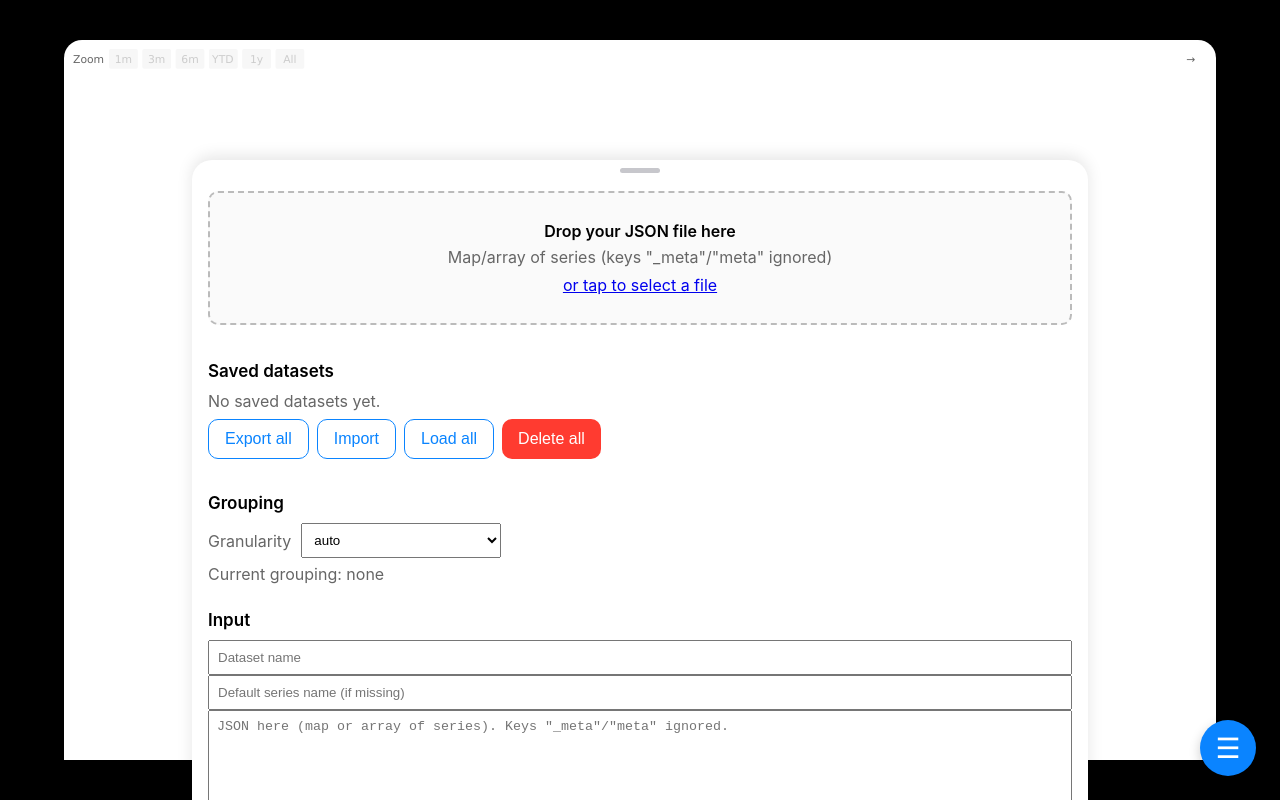
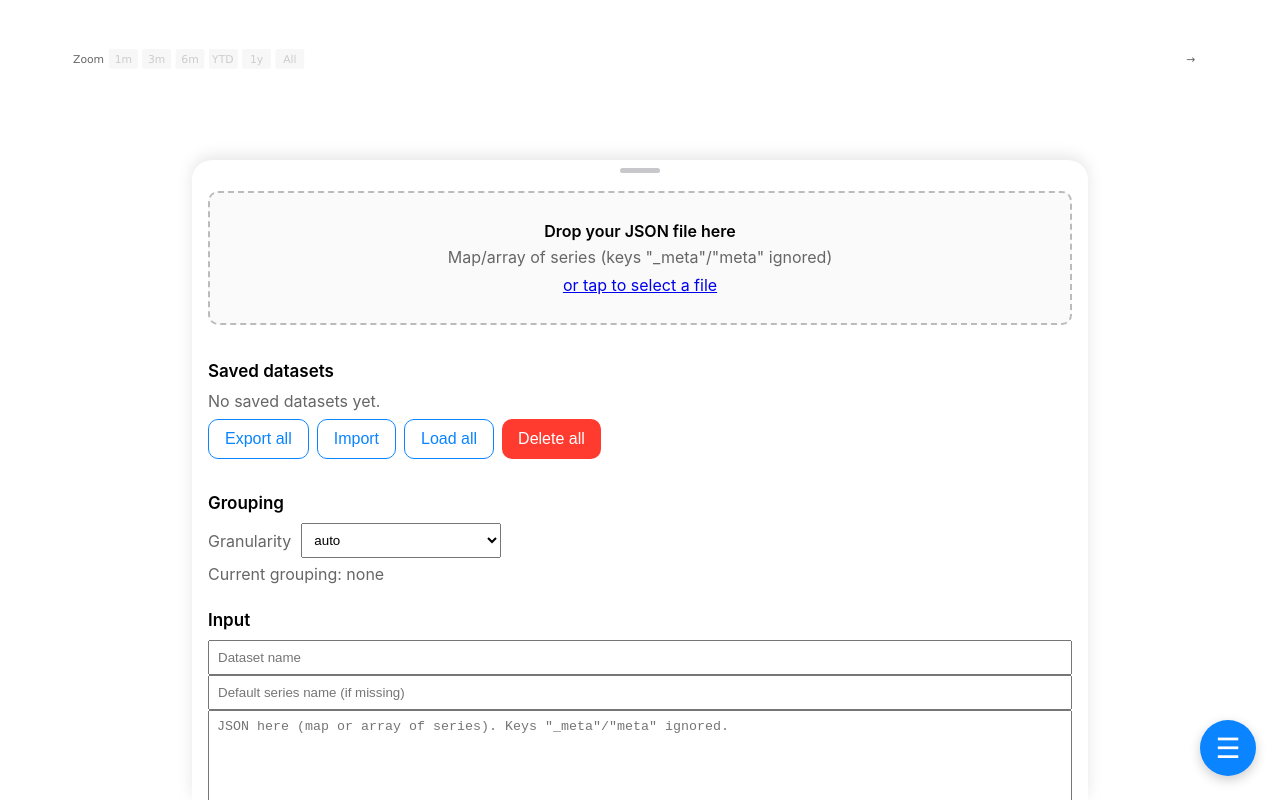
Before and after one commit to XavM/statics, a plain HTML site: page grapher/6.html in a window 1280 px wide. Drawn offline with nearby package versions, Linux system fonts and the light colour scheme.

Commit message:
Update 6.html

```diff
--- a/grapher/6.html
+++ b/grapher/6.html
@@ -10,7 +10,7 @@
   <style>
     :root {
       --blue: #0a84ff;
-      --bg: black;
+      --bg: white;
       --panel-radius: 20px;
     }
     html,body {
```
